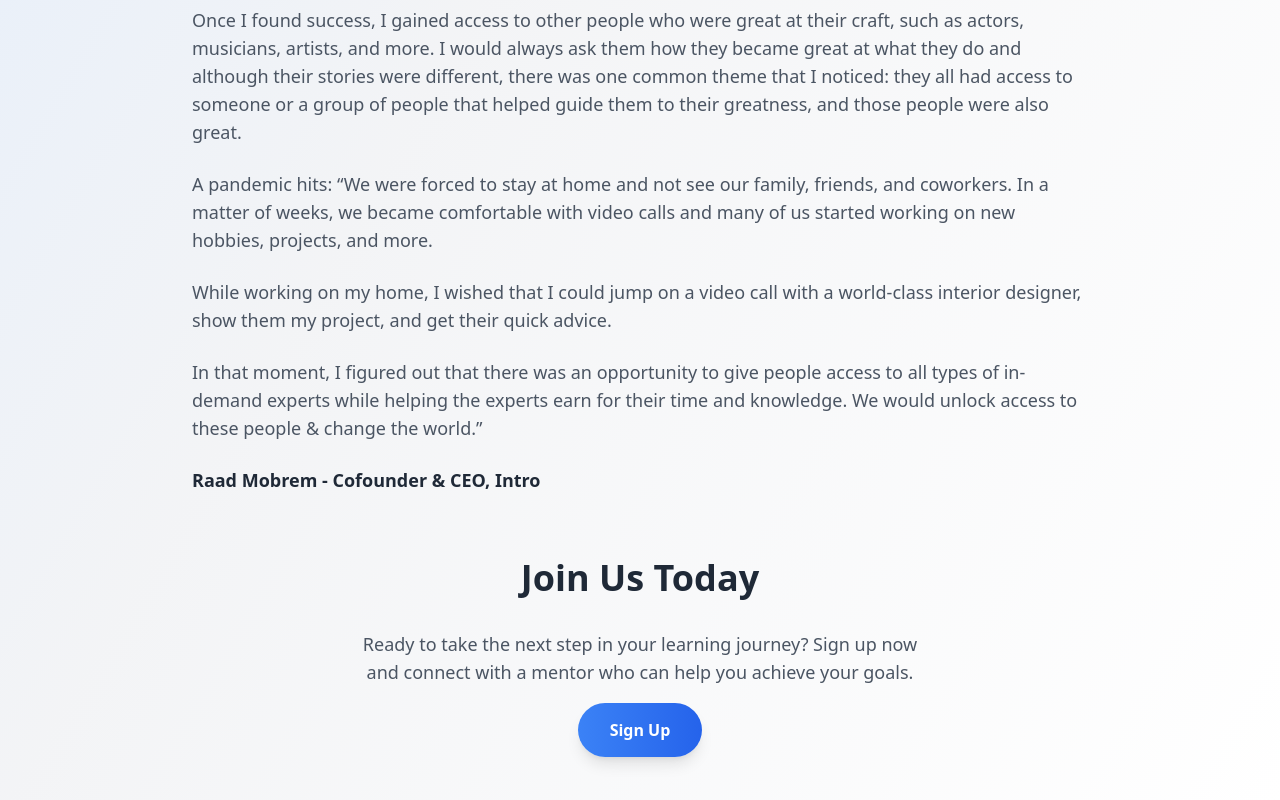
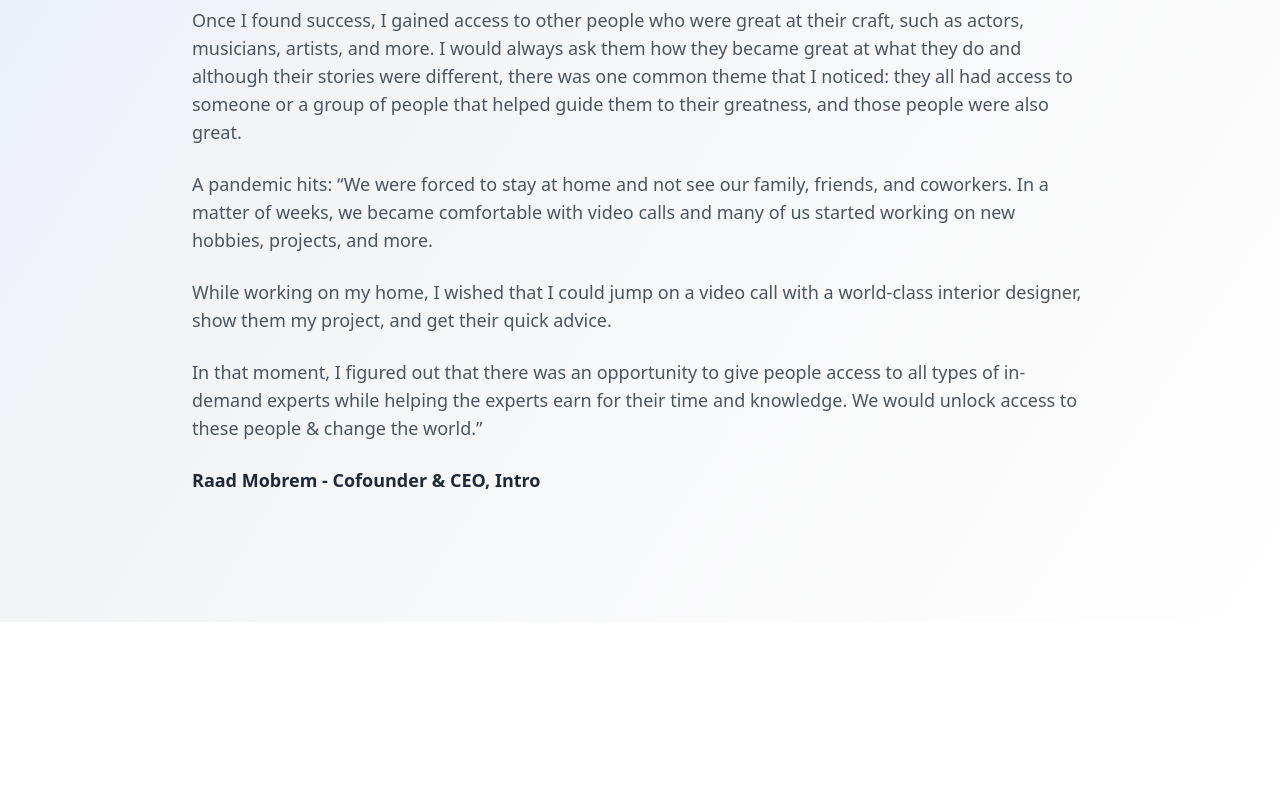
Before and after one commit to Zaim211/Preppeer, a React (Vite) app in the folder clients/: page /OurMissions in a window 1280 px wide. Shown: the part 1357-2157 px from the top of the page. After the commit the page ends 1979 px from the top, so only its background shows below. Built offline with nearby package versions, Linux system fonts and the light colour scheme; no server answers.

Commit message:
Refactor OurMissions page to comment out unused section

```diff
--- a/clients/src/pages/OurMissions.jsx
+++ b/clients/src/pages/OurMissions.jsx
@@ -113,7 +113,7 @@ const OurMissions = () => {
       </section>
 
       {/* Call to Action Section */}
-      <section className="text-center mt-16">
+      {/* <section className="text-center mt-16">
         <h2 className="text-4xl font-semibold mb-8 text-gray-800">
           Join Us Today
         </h2>
@@ -127,7 +127,7 @@ const OurMissions = () => {
         >
           Sign Up
         </a>
-      </section>
+      </section> */}
     </div>
   );
 };
```
